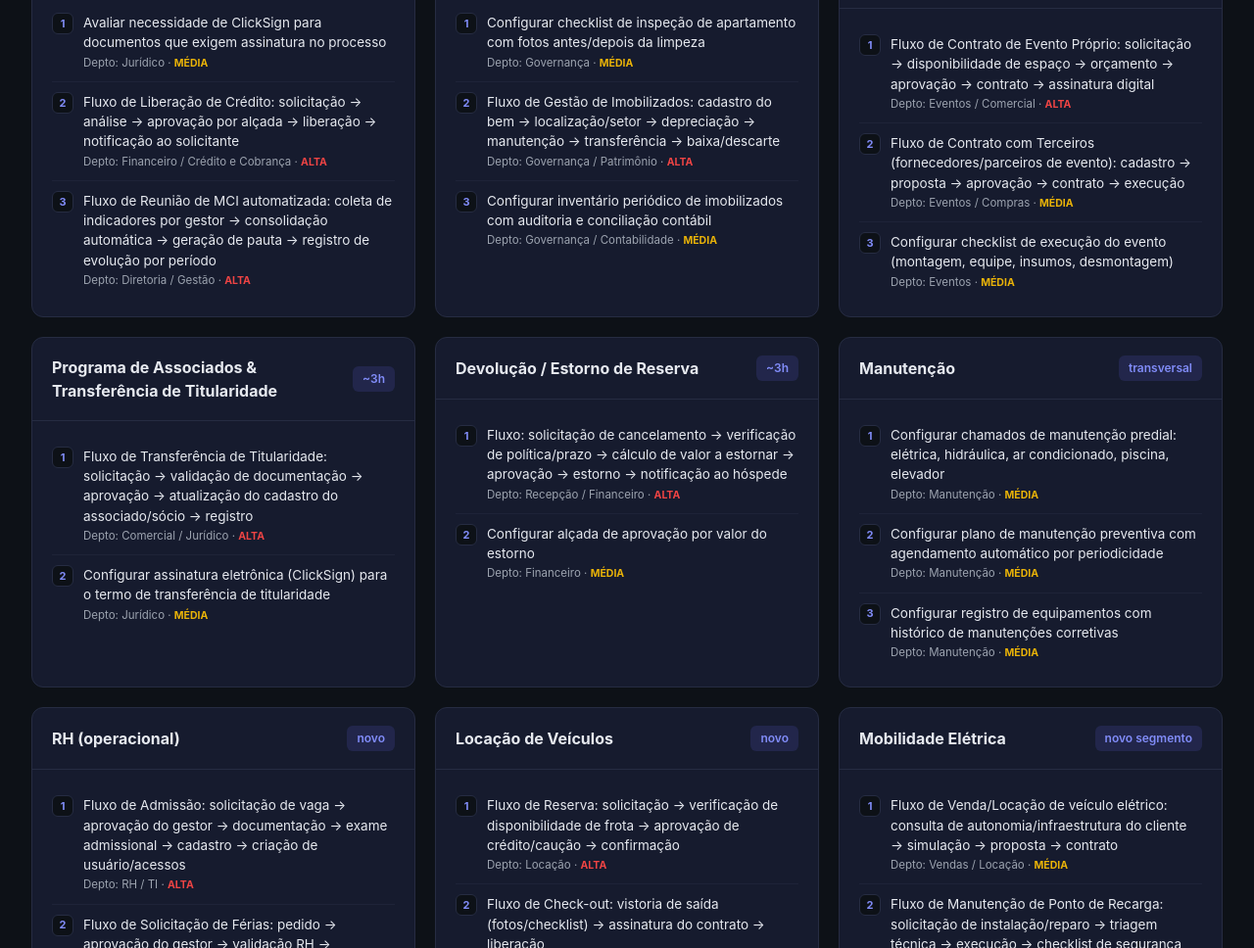
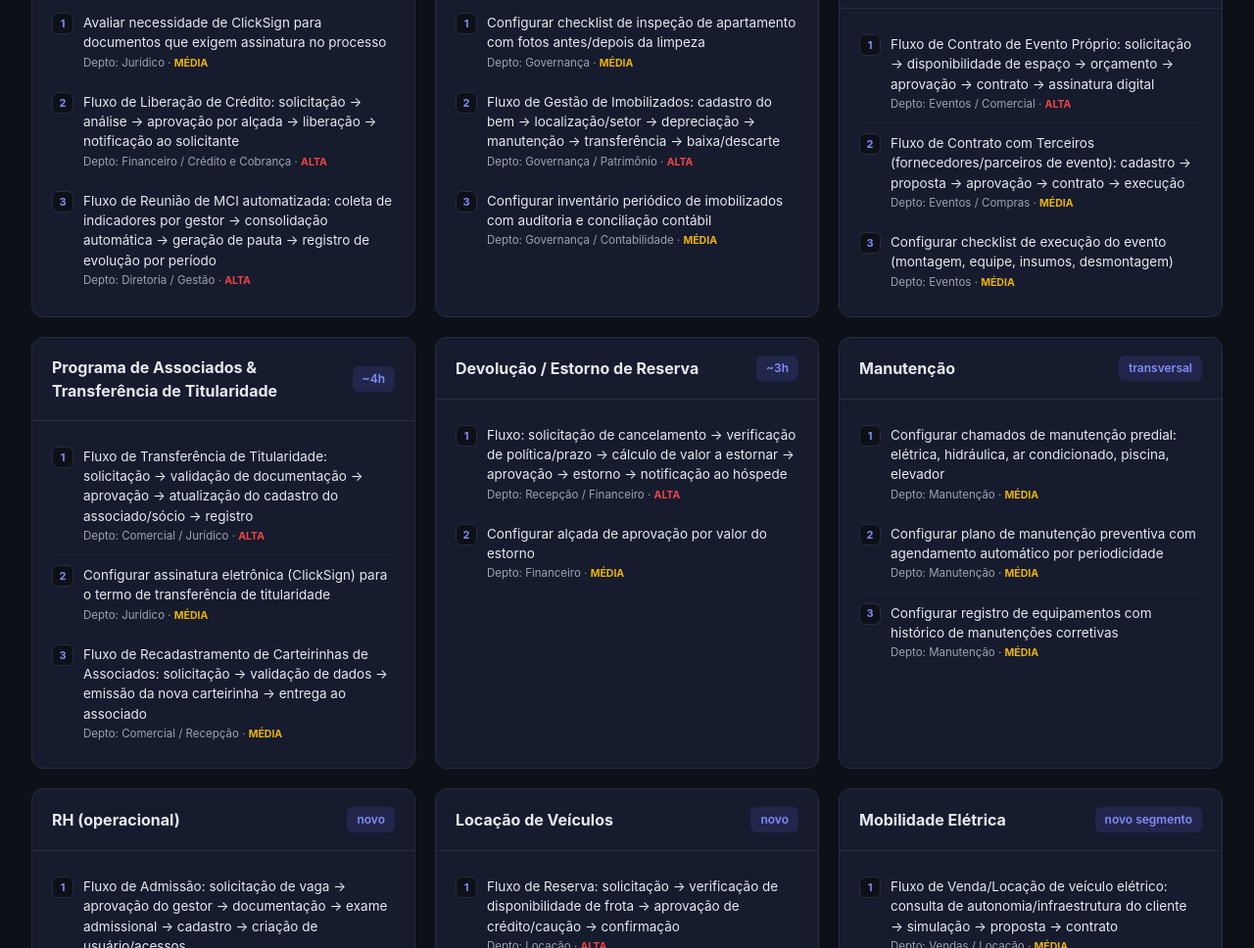
Before and after one commit to elielson60/holmes, a plain HTML site: page index.html in a window 1280 px wide. Shown: the part 1906-2874 px from the top of the page at 98% size. Drawn offline with nearby package versions, Linux system fonts and the light colour scheme.

Commit message:
Add files via upload

```diff
--- a/index.html
+++ b/index.html
@@ -460,7 +460,7 @@
       <div class="company-card">
         <div class="company-header">
           <div class="company-name">Programa de Associados & Transferência de Titularidade</div>
-          <div class="hours-tag">~3h</div>
+          <div class="hours-tag">~4h</div>
         </div>
         <div class="task-list">
           <div class="task-item">
@@ -473,6 +473,12 @@
             <div class="task-num">2</div>
             <div class="task-text">Configurar assinatura eletrônica (ClickSign) para o termo de transferência de titularidade
               <div class="task-owner">Depto: Jurídico · <span class="priority-med">MÉDIA</span></div>
+            </div>
+          </div>
+          <div class="task-item">
+            <div class="task-num">3</div>
+            <div class="task-text">Fluxo de Recadastramento de Carteirinhas de Associados: solicitação → validação de dados → emissão da nova carteirinha → entrega ao associado
+              <div class="task-owner">Depto: Comercial / Recepção · <span class="priority-med">MÉDIA</span></div>
             </div>
           </div>
         </div>
@@ -724,7 +730,7 @@
       labels: ['Venda Novos/Seminovos', 'Combustível', 'Compras', 'Financeiro/Faturamento', 'Governança/Imobilizados', 'Contratos Eventos', 'Associados/Titularidade', 'Estorno Reserva', 'Manutenção', 'RH', 'Locação', 'Mobilidade Elétrica', 'Chamados Internos'],
       datasets: [{
         label: 'Horas estimadas',
-        data: [9, 4, 6, 5, 4, 4, 3, 3, 4, 5, 4, 3, 3],
+        data: [9, 4, 6, 5, 4, 4, 4, 3, 4, 5, 4, 3, 3],
         backgroundColor: '#6366f1',
         borderRadius: 6,
         barThickness: 34
```
